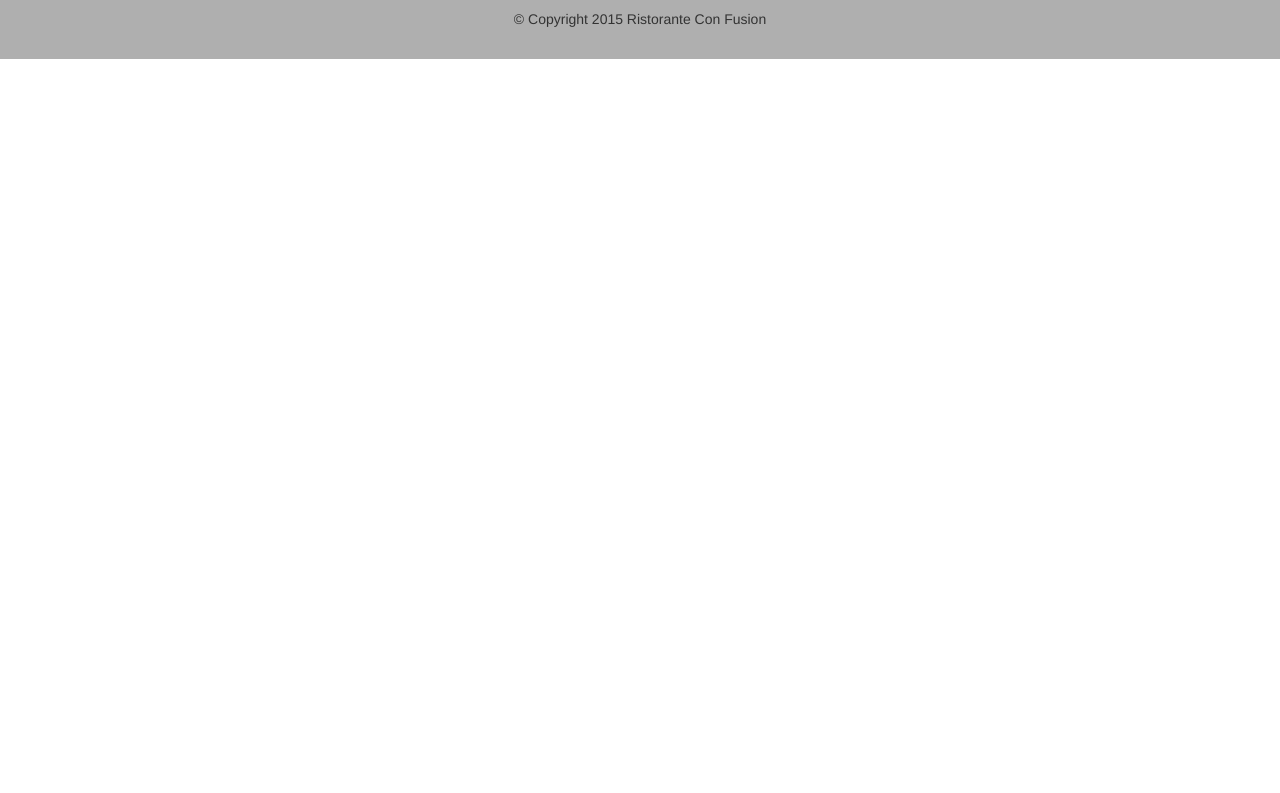
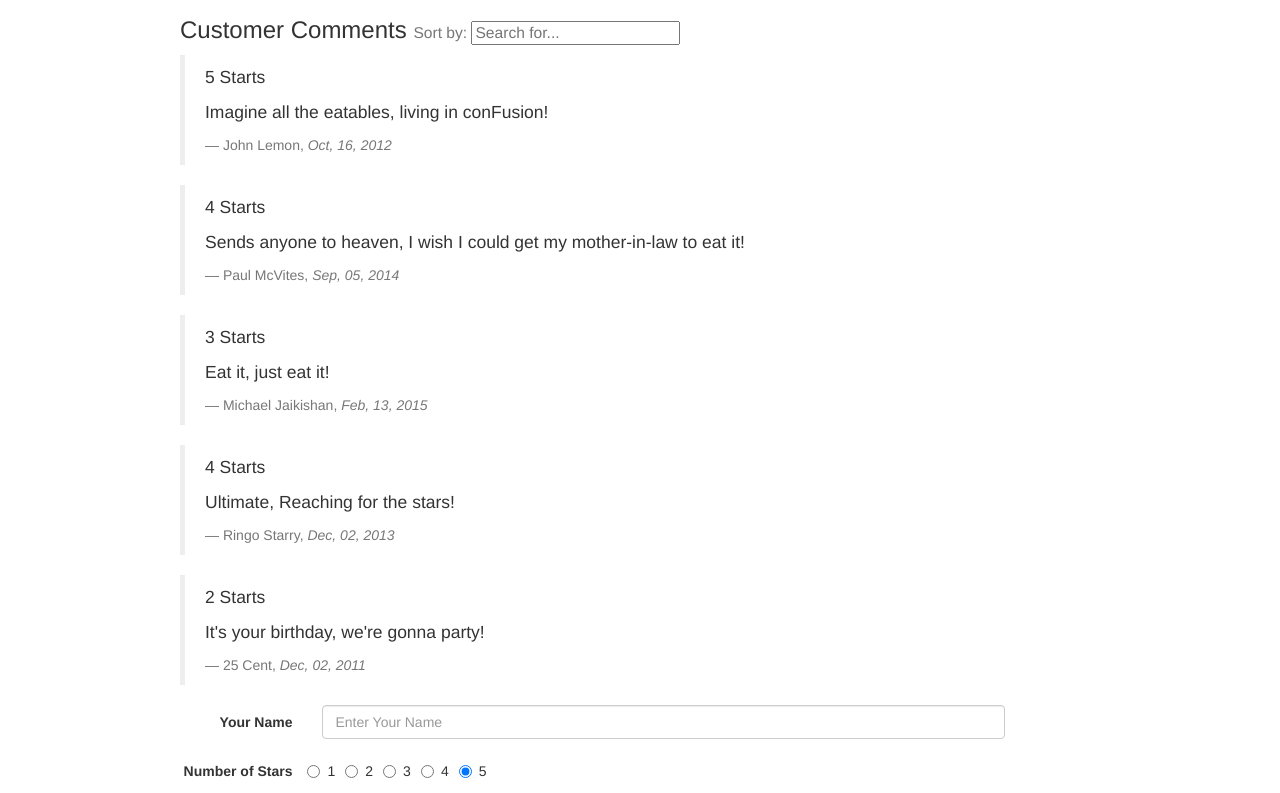
Before and after one commit to franzelunico/conFusion, a website: page app/index.html in a window 1280 px wide. Shown: the part 632-1425 px from the top of the page. Before the commit the page ends 800 px from the top, so only its background shows below. Drawn offline with nearby package versions, Linux system fonts and the light colour scheme; files whose address does not match are found by name.

Commit message:
ng-include template

```diff
--- a/app/index.html
+++ b/app/index.html
@@ -80,6 +80,8 @@
         </div>
     </header>
 
+    <ng-include src="'dishdetail.html'"></ng-include>
+
     <footer class="row-footer">
         <div class="container">
             <div class="row">
```
